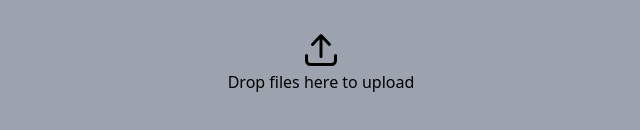
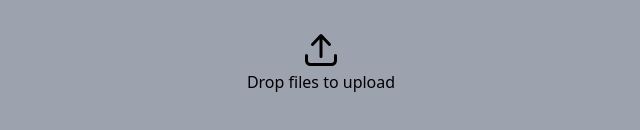
Before and after one commit to paravena/dropzone-gallery-uploader, a React (Vite) app: page / in a window 1280 px wide. Shown: the part 338-468 px from the top of the page, without its empty margins (319-959 px from the left). Built offline with nearby package versions, Linux system fonts and the light colour scheme.

Commit message:
switching to flex layout instead of grid

```diff
--- a/src/components/Input.tsx
+++ b/src/components/Input.tsx
@@ -11,7 +11,7 @@ type Props = {
 };
 
 const Input: React.FC<Props> = ({
-  title = 'Drop files here to upload',
+  title = 'Drop files to upload',
   visible,
   onChange,
   multiple = true,
--- a/src/components/Layout.tsx
+++ b/src/components/Layout.tsx
@@ -36,7 +36,7 @@ const LayoutComponent: ForwardRefRenderFunction<HTMLDivElement, Props> = (
   ref,
 ) => {
   const classNames = clsx('h-full w-full', {
-    'grid grid-cols-1 gap-4 md:grid-cols-4 grid-rows-3': files.length > 0,
+    'flex flex-wrap gap-4': files.length > 0,
     'flex justify-center items-center': files.length === 0,
     'border-2 border-solid border-blue-400 rounded-md': active,
   });
@@ -69,9 +69,10 @@ const LayoutComponent: ForwardRefRenderFunction<HTMLDivElement, Props> = (
           leaveFrom="opacity-100"
           leaveTo="opacity-0"
         >
-          <div className="absolute bottom-2 left-1/2 flex -translate-x-1/2 items-center bg-gray-300 p-2 text-sm">
-            Drop files to upload&nbsp;
-            <ArrowUpTrayIcon className="h-4 w-4" />
+          <div className="absolute left-2/4 top-2/4 z-10 flex -translate-x-2/4 -translate-y-2/4 transform flex-col items-center justify-center rounded-md border-2 border-solid border-blue-400 bg-gray-300 px-10 py-8 text-sm">
+            <ArrowUpTrayIcon className="h-8 w-8" />
+            <p>Drop files to upload</p>
+            <p>JPEG, PNG, HEIF, WEBP, AVIF, or SVG files</p>
           </div>
         </Transition>
       </div>
--- a/src/components/Preview.tsx
+++ b/src/components/Preview.tsx
@@ -84,7 +84,7 @@ const Preview = ({
 
   return (
     <div
-      className="relative h-full"
+      className="relative h-56 w-64"
       onMouseEnter={() => setShowTopBar(true)}
       onMouseLeave={() => setShowTopBar(false)}
     >
```
